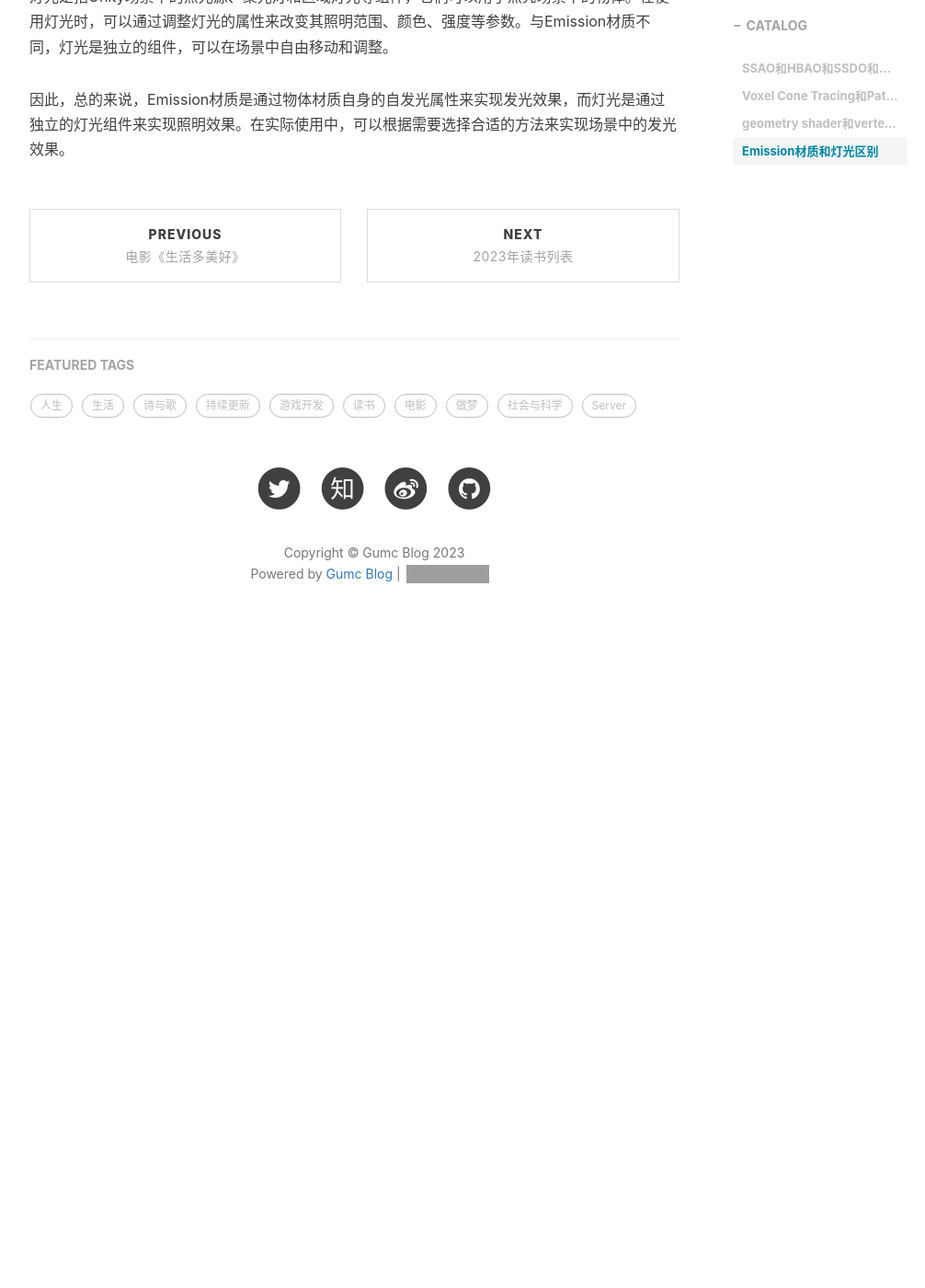
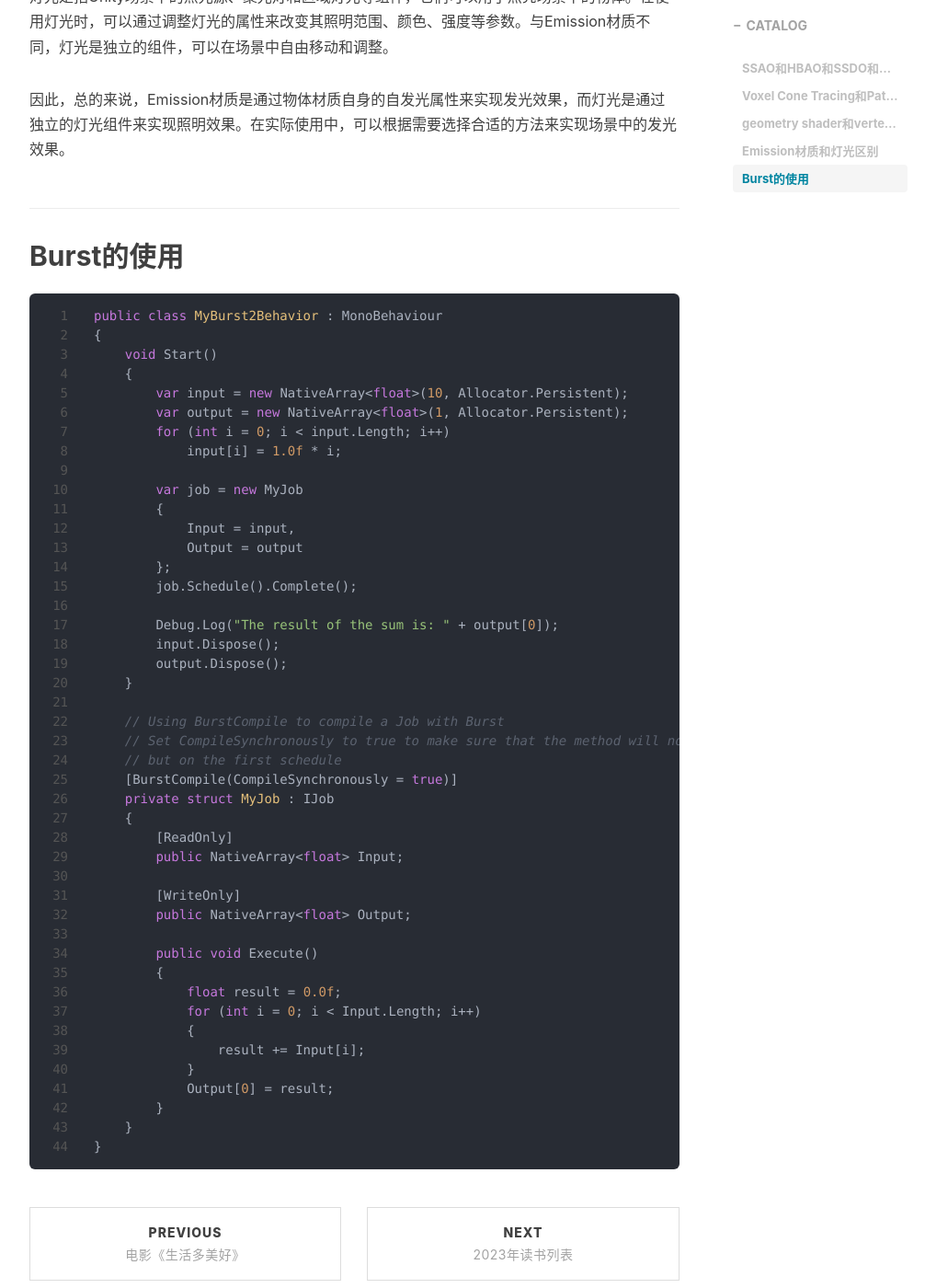
Before and after one commit to gumcstronger/gumcstronger.github.io, a Jekyll site: the page built from _posts/2023/2023-02-24-unity-gi.md, in a window 1280 px wide and 1400 px high, scrolled down 3075 px. Shown: the whole window at 92% size, without its empty margins (233-1239 px from the left). Built offline with Jekyll 4.4.1, drawn with Linux system fonts in a browser that asks for light colours; comment, search, counter and statistics services are not loaded; before the commit the page ends 3776 px from its top, so only the background shows below that; grey boxes are pictures that could not be loaded.

Commit message:
Update 2023-02-24-unity-gi.md

````diff
--- a/_posts/2023/2023-02-24-unity-gi.md
+++ b/_posts/2023/2023-02-24-unity-gi.md
@@ -62,3 +62,52 @@ Emission材质是指使用自发光材质来模拟物体的发光效果。它通
 灯光是指Unity场景中的点光源、聚光灯和区域灯光等组件，它们可以用于照亮场景中的物体。在使用灯光时，可以通过调整灯光的属性来改变其照明范围、颜色、强度等参数。与Emission材质不同，灯光是独立的组件，可以在场景中自由移动和调整。
 
 因此，总的来说，Emission材质是通过物体材质自身的自发光属性来实现发光效果，而灯光是通过独立的灯光组件来实现照明效果。在实际使用中，可以根据需要选择合适的方法来实现场景中的发光效果。
+
+## Burst的使用
+
+```csharp
+public class MyBurst2Behavior : MonoBehaviour
+{
+    void Start()
+    {
+        var input = new NativeArray<float>(10, Allocator.Persistent);
+        var output = new NativeArray<float>(1, Allocator.Persistent);
+        for (int i = 0; i < input.Length; i++)
+            input[i] = 1.0f * i;
+
+        var job = new MyJob
+        {
+            Input = input,
+            Output = output
+        };
+        job.Schedule().Complete();
+
+        Debug.Log("The result of the sum is: " + output[0]);
+        input.Dispose();
+        output.Dispose();
+    }
+
+    // Using BurstCompile to compile a Job with Burst
+    // Set CompileSynchronously to true to make sure that the method will not be compiled asynchronously
+    // but on the first schedule
+    [BurstCompile(CompileSynchronously = true)]
+    private struct MyJob : IJob
+    {
+        [ReadOnly]
+        public NativeArray<float> Input;
+
+        [WriteOnly]
+        public NativeArray<float> Output;
+
+        public void Execute()
+        {
+            float result = 0.0f;
+            for (int i = 0; i < Input.Length; i++)
+            {
+                result += Input[i];
+            }
+            Output[0] = result;
+        }
+    }
+}
+```
````
